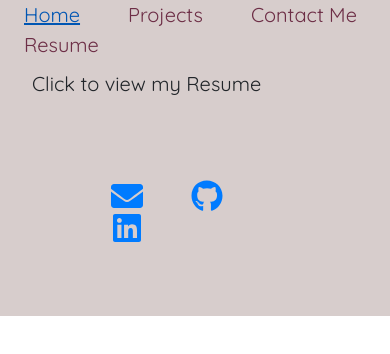
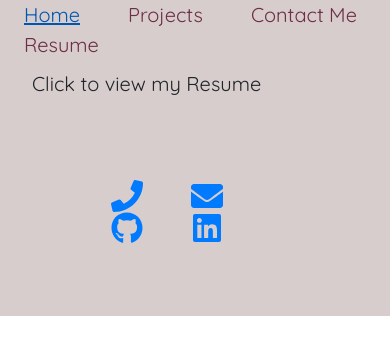
Before and after one commit to whatawhat/react_portfolio, a React (Create React App) app: page /resume in a window 390 px wide. Shown: the top 354 px of the page. Built offline with nearby package versions, Linux system fonts and the light colour scheme.

Commit message:
added phone number

```diff
--- a/src/components/footer.js
+++ b/src/components/footer.js
@@ -1,5 +1,5 @@
 import React from "react";
-import { FaGithub, FaLinkedin, FaEnvelope } from 'react-icons/fa';
+import { FaGithub, FaLinkedin, FaEnvelope, FaPhone } from 'react-icons/fa';
 //import { Link } from 'react-router-dom';
 
 function Footer() {
@@ -7,6 +7,11 @@ function Footer() {
       <footer className="w-100 mt-auto text-dark p-4">
         <div class="container text-center">
           <div class="row m-5">
+          <div id="phone" class="px-4">
+            <a href="tel:+4123453146">
+              <FaPhone size="2em"/>
+            </a>
+          </div>
           <div id="email" class="px-4">
             <a href="mailto:stephedavis12@gmail.com">
               <FaEnvelope size="2em"/>
```
